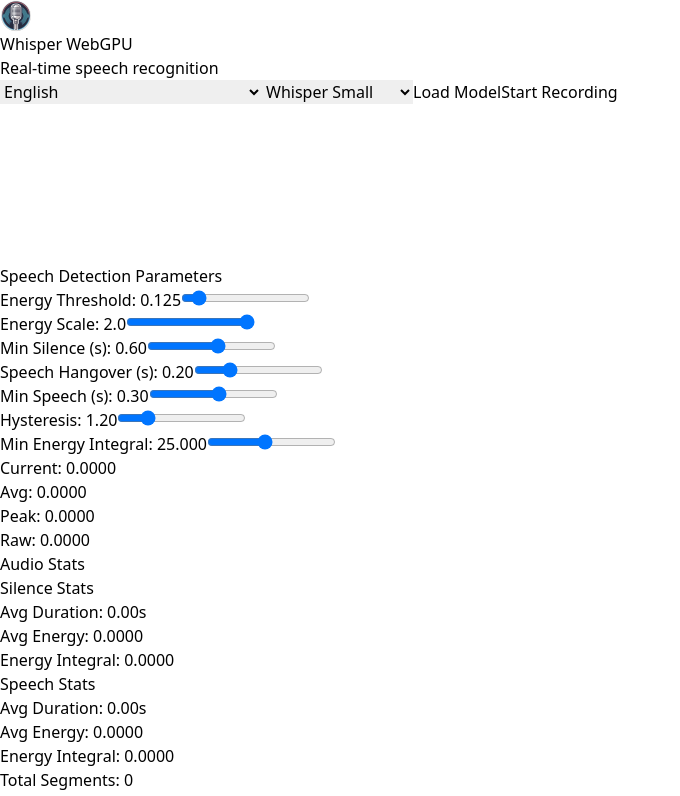
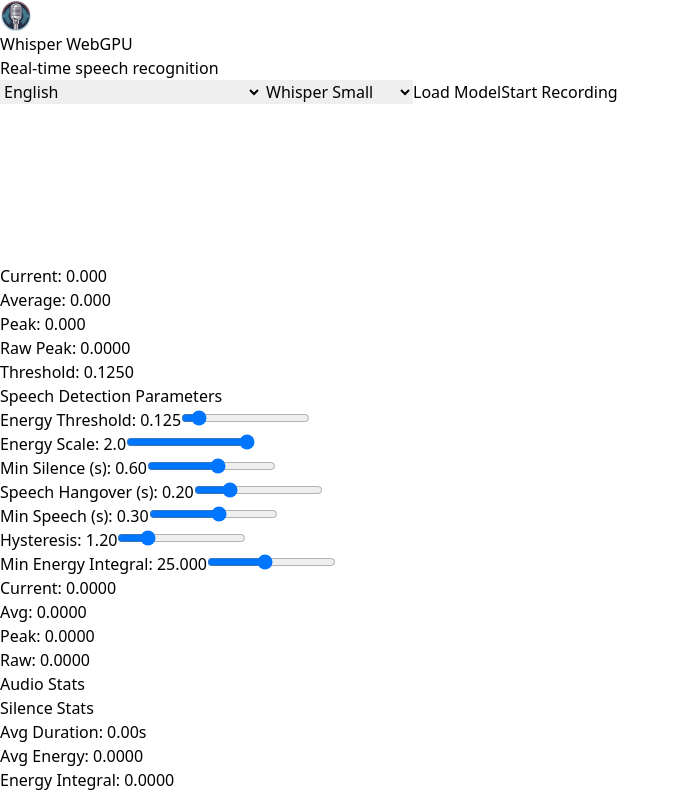
Before and after one commit to asrjs/demos, a React (Vite) app: page / in a window 1280 px wide. Shown: the top 796 px of the page, without its empty margins (0-680 px from the left). Built offline with nearby package versions, Linux system fonts and the light colour scheme.

Commit message:
Add VuMeter

```diff
--- a/src/components/AudioVisualizer.jsx
+++ b/src/components/AudioVisualizer.jsx
@@ -1,6 +1,7 @@
-import React, { useState } from 'react';
+import React, { useState, useCallback } from 'react';
 import { BufferVisualizer } from './BufferVisualizer';
 import { StatsWidget } from './StatsWidget';
+import VUMeter from './VUMeter';
 
 /**
  * Component for visualizing audio data and controls
@@ -41,6 +42,16 @@
     const [peakEnergy, setPeakEnergy] = useState(0);
     const [rawPeakValue, setRawPeakValue] = useState(0);
 
+    // Enhanced energy update handler with proper scaling
+    const handleEnergyUpdate = useCallback((energy, avg, peak, rawPeak) => {
+        // Scale energy values based on energyScale
+        const scale = energyScale || 1.0;
+        setCurrentEnergy(energy * scale);
+        setAverageEnergy(avg * scale);
+        setPeakEnergy(peak * scale);
+        setRawPeakValue(rawPeak);
+    }, [energyScale]);
+
     return (
         <div className={className}>
             {/* BufferVisualizer */}
@@ -49,13 +60,35 @@
                     chunks={chunks}
                     audioContextRef={audioContextRef}
                     segments={segments}
-                    onEnergyUpdate={(energy, avg, peak, rawPeak) => {
-                        setCurrentEnergy(energy);
-                        setAverageEnergy(avg);
-                        setPeakEnergy(peak);
-                        setRawPeakValue(rawPeak);
-                    }}
+                    onEnergyUpdate={handleEnergyUpdate}
                 />
+            </div>
+
+            {/* VU Meters with enhanced display */}
+            <div className="mb-4 space-y-2 p-2 bg-gray-50 dark:bg-gray-800 rounded">
+                <VUMeter
+                    value={currentEnergy}
+                    max={energyScale || 1.0}
+                    label="Current"
+                    className="mb-1"
+                />
+                <VUMeter
+                    value={averageEnergy}
+                    max={energyScale || 1.0}
+                    label="Average"
+                    className="mb-1"
+                />
+                <VUMeter
+                    value={peakEnergy}
+                    max={energyScale || 1.0}
+                    label="Peak"
+                />
+
+                {/* Display numerical values for debugging */}
+                <div className="mt-1 text-xs grid grid-cols-2 gap-1">
+                    <div>Raw Peak: {rawPeakValue.toFixed(4)}</div>
+                    <div>Threshold: {threshold.toFixed(4)}</div>
+                </div>
             </div>
 
             {/* Change from flex to grid layout */}
--- a/src/components/BufferVisualizer.jsx
+++ b/src/components/BufferVisualizer.jsx
@@ -1,7 +1,7 @@
 import { useRef, useEffect, useCallback } from "react";
 import { audioManager } from "../AudioManager";
 
-export function BufferVisualizer({ chunks, audioContextRef, segments = [], energyValues }) {
+export function BufferVisualizer({ chunks, audioContextRef, segments = [], onEnergyUpdate }) {
     const canvasRef = useRef(null);
     const lastUpdateRef = useRef(0);
     const lastChunksLengthRef = useRef(0);
@@ -106,6 +106,29 @@
                 offset += chunk.length;
             }
 
+            // Calculate energy values from the most recent chunk
+            const recentChunk = chunks[chunks.length - 1];
+            if (recentChunk && onEnergyUpdate) {
+                const windowSize = 1024;
+                let energy = 0;
+                let peak = 0;
+
+                // Calculate RMS energy and peak
+                for (let i = 0; i < recentChunk.length; i++) {
+                    const value = Math.abs(recentChunk[i]);
+                    energy += value * value;
+                    peak = Math.max(peak, value);
+                }
+
+                energy = Math.sqrt(energy / recentChunk.length);
+
+                // Calculate moving average
+                const avgEnergy = energy; // You can implement a proper moving average if needed
+
+                // Send energy updates
+                onEnergyUpdate(energy, avgEnergy, peak, peak);
+            }
+
             const totalDuration = totalLength / audioContextRef.current.sampleRate;
 
             // Clear canvas ONCE
@@ -119,7 +142,7 @@
         };
 
         processAudioData().catch(console.error);
-    }, [chunks, segments, drawSegments, drawWaveform]);
+    }, [chunks, segments, drawSegments, drawWaveform, onEnergyUpdate]);
 
     const drawTimeMarkers = (ctx, totalDuration, canvas) => {
         const isBufferFull = totalDuration > MAX_DURATION;
--- a/src/components/VUMeter.jsx
+++ b/src/components/VUMeter.jsx
@@ -1,6 +1,15 @@
-const VUMeter = ({ value, min = 0, max = 1.0 }) => {
-    // Normalize value between 0 and 100
-    const percentage = Math.min(100, Math.max(0, ((value - min) / (max - min)) * 100));
+import React from 'react';
+
+const VUMeter = ({
+    value = 0,
+    min = 0,
+    max = 1.0,
+    label = 'VU',
+    className = ''
+}) => {
+    // Ensure value is a number and clamp it
+    const safeValue = typeof value === 'number' ? value : 0;
+    const percentage = Math.min(100, Math.max(0, ((safeValue - min) / (max - min)) * 100));
 
     // Calculate color based on value
     const getColor = (percent) => {
@@ -10,9 +19,9 @@
     };
 
     return (
-        <div className="flex items-center gap-2">
-            <div className="text-xs w-14">VU: {value.toFixed(3)}</div>
-            <div className="h-4 w-full bg-gray-200 rounded-full overflow-hidden">
+        <div className={`flex items-center gap-2 ${className}`}>
+            <div className="text-xs w-14">{label}: {safeValue.toFixed(3)}</div>
+            <div className="h-4 flex-1 bg-gray-200 rounded-full overflow-hidden">
                 <div
                     className={`h-full transition-all duration-100 ${getColor(percentage)}`}
                     style={{ width: `${percentage}%` }}
```
